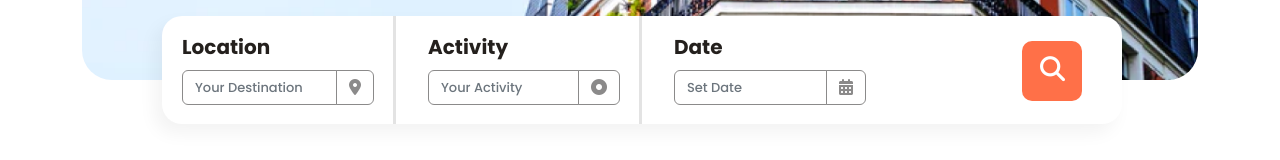
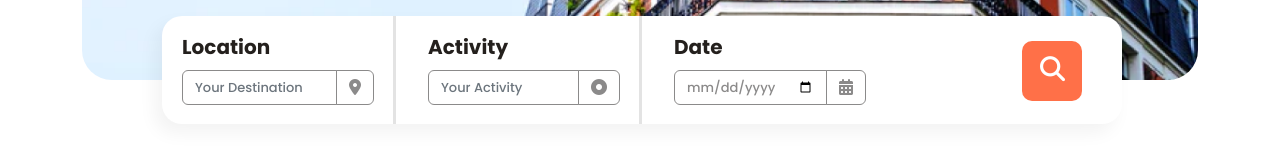
Before and after one commit to agustina12/ezstay, a plain HTML site: page index.html in a window 1280 px wide. Shown: the part 490-650 px from the top of the page. Drawn offline with Linux system fonts and the light colour scheme.

Commit message:
Update index.html
update date

```diff
--- a/index.html
+++ b/index.html
@@ -83,7 +83,7 @@
             <h2>Date</h2>
             <div class="input-group custom-input">
               <input
-                type="datetime"
+                type="date"
                 class="form-control"
                 placeholder="Set Date"
                 aria-label="Set Date"
```
